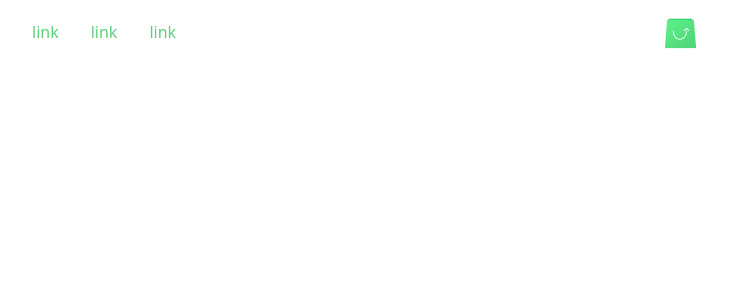
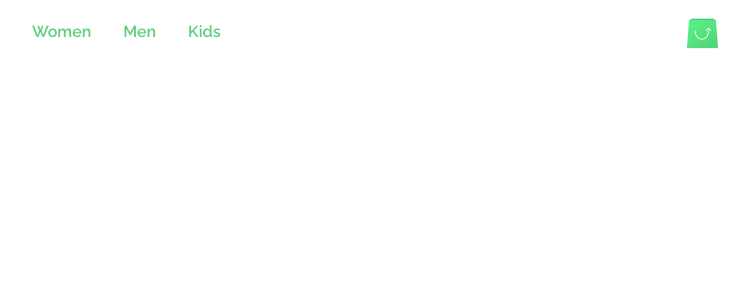
Before and after one commit to HolyCrusaD3R/e-commerce-website, a React (Vite) app: page / in a window 1280 px wide. Shown: the top 300 px of the page, without its empty margins (48-797 px from the left). Built offline with nearby package versions, Linux system fonts and the light colour scheme.

Commit message:
make NavLinks reusable and align with figma design, add font Raleway and use it

```diff
--- a/src/App.jsx
+++ b/src/App.jsx
@@ -9,6 +9,7 @@ const router = createBrowserRouter([
     element: <Layout />,
     children: [
       { index: true, element: <HomePage /> },
+      { path: "women", element: <HomePage /> },
       // { path: "about", element: <AboutPage /> },
     ],
   },
--- a/src/components/Header/NavBtns.jsx
+++ b/src/components/Header/NavBtns.jsx
@@ -3,9 +3,9 @@ import NavBtn from "../UI/NavBtn";
 const NavBtns = () => {
   return (
     <div className="flex">
-      <NavBtn to="/women" />
-      <NavBtn to="/men" />
-      <NavBtn to="/kids" />
+      <NavBtn to="/women">Women</NavBtn>
+      <NavBtn to="/men">Men</NavBtn>
+      <NavBtn to="/kids">Kids</NavBtn>
     </div>
   );
 };
--- a/src/components/UI/NavBtn.jsx
+++ b/src/components/UI/NavBtn.jsx
@@ -1,13 +1,20 @@
-import { Link } from "react-router-dom";
+import { useState } from "react";
+import { NavLink } from "react-router-dom";
 
-const NavBtn = ({ to = "/" }) => {
+const NavBtn = ({ to = "/", children }) => {
   return (
-    <Link
+    <NavLink
       to={to}
-      className="h-full text-center px-4 flex flex-col justify-center text-c-primary border-b-2 border-transparent hover:border-c-primary transition-all"
+      className={({ isActive }) =>
+        `h-full px-4 flex items-center font-semibold border-b-2 transition-all ${
+          isActive
+            ? "text-c-primary border-c-primary"
+            : "text-c-primary border-transparent hover:border-c-primary"
+        }`
+      }
     >
-      link
-    </Link>
+      {children}
+    </NavLink>
   );
 };
 
--- a/src/index.css
+++ b/src/index.css
@@ -1,5 +1,7 @@
+@import url("https://fonts.googleapis.com/css2?family=Raleway:ital,wght@0,100..900;1,100..900&display=swap");
 @import "tailwindcss";
 
 @theme {
   --color-c-primary: #5ece7b;
+  --font-raleway: "Raleway", sans-sarif;
 }
--- a/src/layout/Layout.jsx
+++ b/src/layout/Layout.jsx
@@ -3,12 +3,12 @@ import Header from "../components/Header/Header";
 
 function Layout() {
   return (
-    <>
+    <div className="font-raleway">
       <Header />
       <main>
         <Outlet />
       </main>
-    </>
+    </div>
   );
 }
 
```
